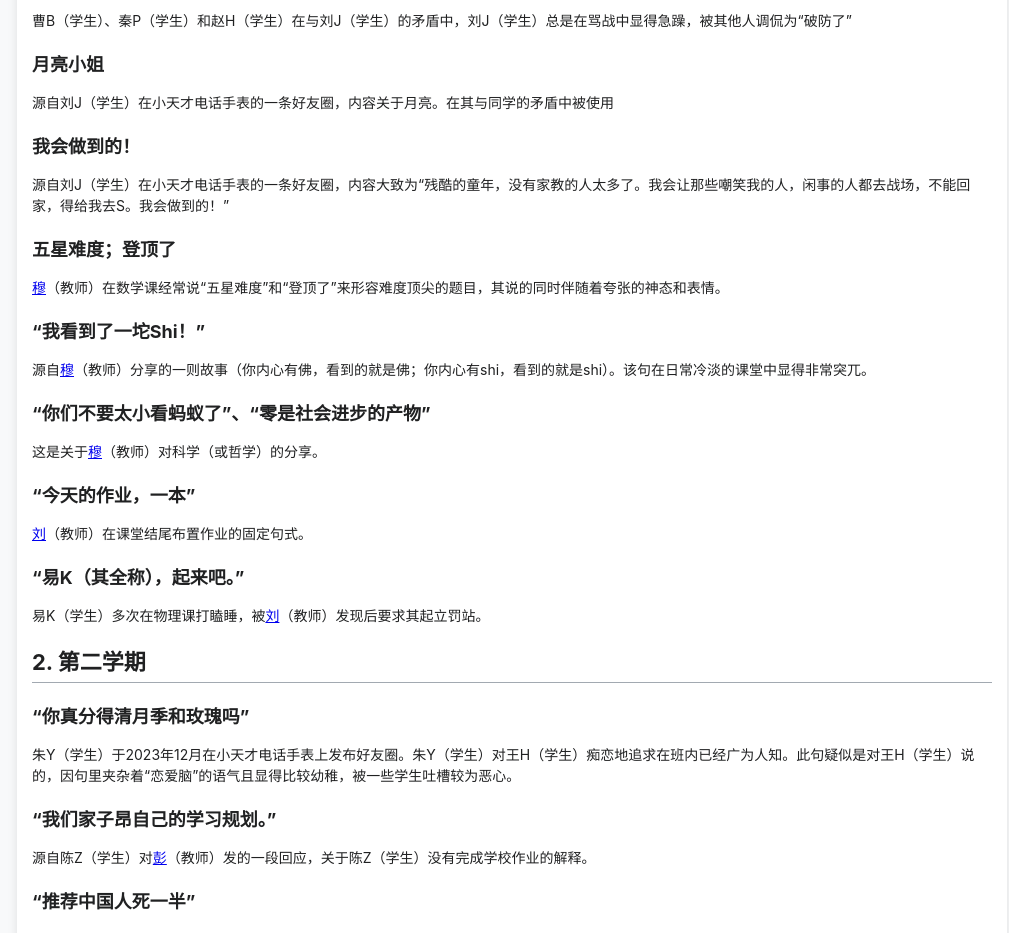
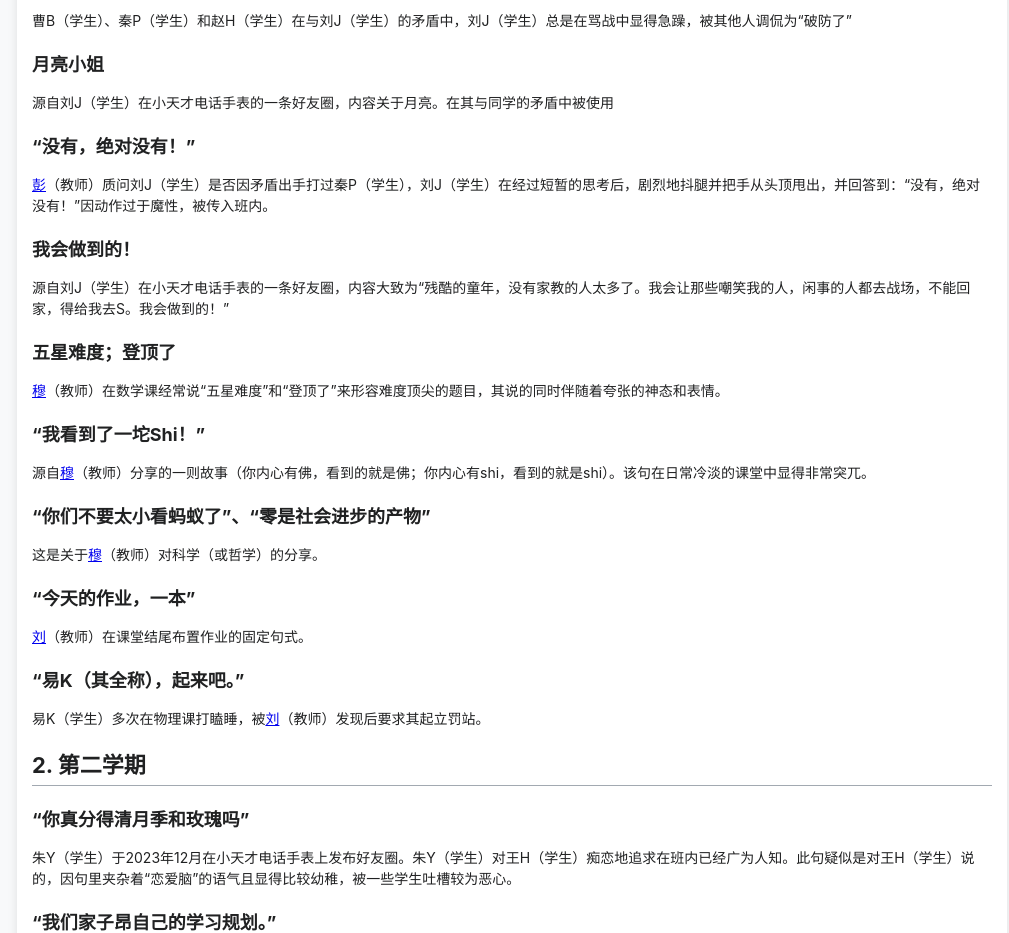
Before and after one commit to hljhlj121311/liuxy.GitHub.io, a plain HTML site: page index.html in a window 1280 px wide. Shown: the part 1260-2193 px from the top of the page, without its empty margins (128-1137 px from the left). Drawn offline with Linux system fonts and the light colour scheme.

Commit message:
Update index.html

```diff
--- a/index.html
+++ b/index.html
@@ -244,6 +244,9 @@
         <h3>月亮小姐</h3>
         <p>源自刘J（学生）在小天才电话手表的一条好友圈，内容关于月亮。在其与同学的矛盾中被使用</p>
         <p></p>
+        <h3>“没有，绝对没有！”</h3>
+        <p><a href="https://penny-github-io-7sf.pages.dev/">彭</a>（教师）质问刘J（学生）是否因矛盾出手打过秦P（学生），刘J（学生）在经过短暂的思考后，剧烈地抖腿并把手从头顶甩出，并回答到：“没有，绝对没有！”因动作过于魔性，被传入班内。</p>
+        <p></p>
         <h3>我会做到的！</h3>
         <p>源自刘J（学生）在小天才电话手表的一条好友圈，内容大致为“残酷的童年，没有家教的人太多了。我会让那些嘲笑我的人，闲事的人都去战场，不能回家，得给我去S。我会做到的！”</p>
         <p></p>
```
